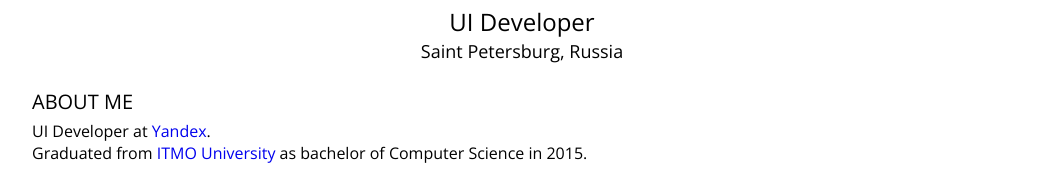
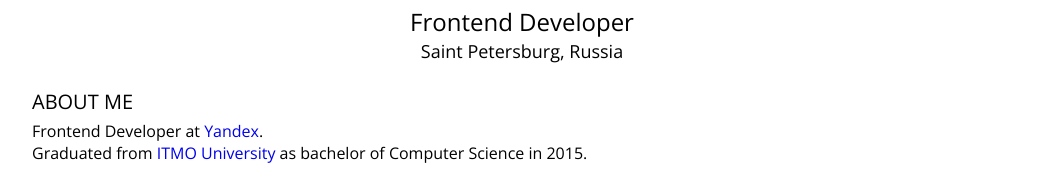
Before and after one commit to baushonok/my_site, a website: page index.html in a window 1280 px wide. Shown: the part 346-540 px from the top of the page, without its empty margins (118-1161 px from the left). Drawn offline with nearby package versions, Linux system fonts and the light colour scheme.

Commit message:
Remove GA

```diff
--- a/index.html
+++ b/index.html
@@ -4,7 +4,7 @@
 	<meta http-equiv="Content-Type" content="text/html; charset=utf-8">
 	<meta name="viewport"
 		content="width=device-width,user-scalable=yes,initial-scale=1,maximum-scale=2,minimum-scale=1">
-	<title>Olga Pasynok | UI Developer</title>
+	<title>Olga Pasynok | Frontend Developer</title>
 	<link href="https://fonts.googleapis.com/css?family=Open+Sans:300,400,700&amp;subset=cyrillic-ext" rel="stylesheet"/>
 	<link rel="stylesheet" type="text/css" href="styles/reset.css" />
 	<link rel="stylesheet" type="text/css" href="styles/common.css" />
@@ -16,7 +16,7 @@
 			src="./images/avatar.jpg"
 			alt="Olga Pasynok" />
 		<h2>
-			UI Developer
+			Frontend Developer
 		</h2>
 		<span class="city">
 			Saint Petersburg, Russia
@@ -26,7 +26,7 @@
 		<section class="about-me">
 			<h3>About me</h3>
 			<p>
-				UI Developer at <a href="https://yandex.ru/company/" target="_blank">Yandex</a>.<br />
+				Frontend Developer at <a href="https://yandex.ru/company/" target="_blank">Yandex</a>.<br />
 				Graduated from <a href="http://en.ifmo.ru/en/" target="_blank">ITMO University</a> as bachelor of Computer Science in 2015.
 			</p>
 		</section>
@@ -137,15 +137,5 @@
 			</li>
 		</ul>
 	</footer>
-
-	<script>
-	  (function(i,s,o,g,r,a,m){i['GoogleAnalyticsObject']=r;i[r]=i[r]||function(){
-	  (i[r].q=i[r].q||[]).push(arguments)},i[r].l=1*new Date();a=s.createElement(o),
-	  m=s.getElementsByTagName(o)[0];a.async=1;a.src=g;m.parentNode.insertBefore(a,m)
-	  })(window,document,'script','https://www.google-analytics.com/analytics.js','ga');
-
-	  ga('create', 'UA-47474879-2', 'auto');
-	  ga('send', 'pageview');
-	</script>
 </body>
 </html>
```
